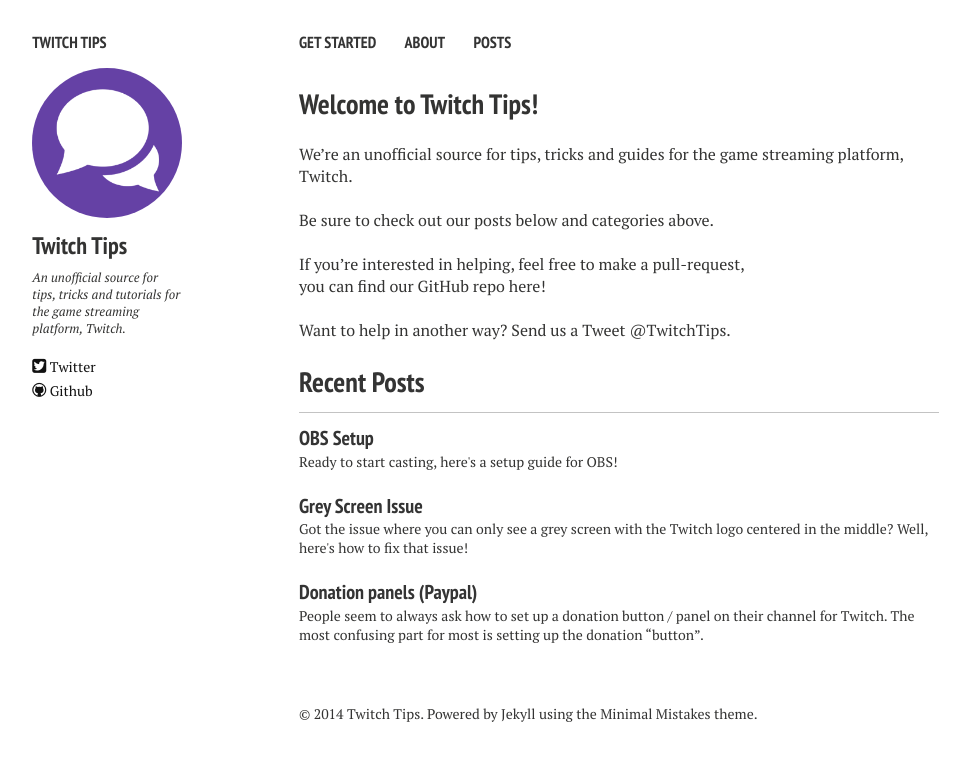
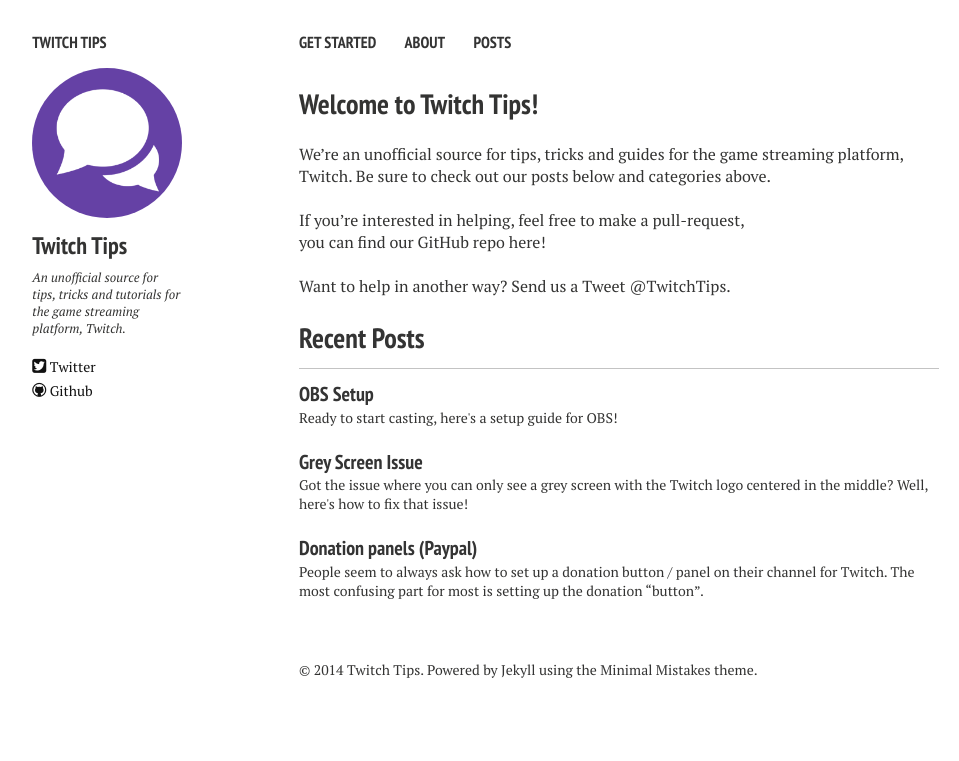
Before and after one commit to SolidPIPe/twitchtips, a Jekyll site: the page built from index.md, in a window 1280 px wide. Shown: the top 761 px of the page, without its empty margins (21-980 px from the left). Built offline with Jekyll 4.4.1, drawn with Linux system fonts in a browser that asks for light colours; nearby versions of some CDN libraries.

Commit message:
Moving things

```diff
--- a/index.md
+++ b/index.md
@@ -2,9 +2,7 @@
 layout: home
 ---
 ## Welcome to Twitch Tips!
-We're an unofficial source for tips, tricks and guides for the game streaming platform, Twitch.
-<br>
-Be sure to check out our posts below and categories above.
+We're an unofficial source for tips, tricks and guides for the game streaming platform, Twitch. Be sure to check out our posts below and categories above.
 <br>
 If you're interested in helping, feel free to make a pull-request,
 you can find our GitHub repo [here](http://github.com/TwitchTips)!
```
